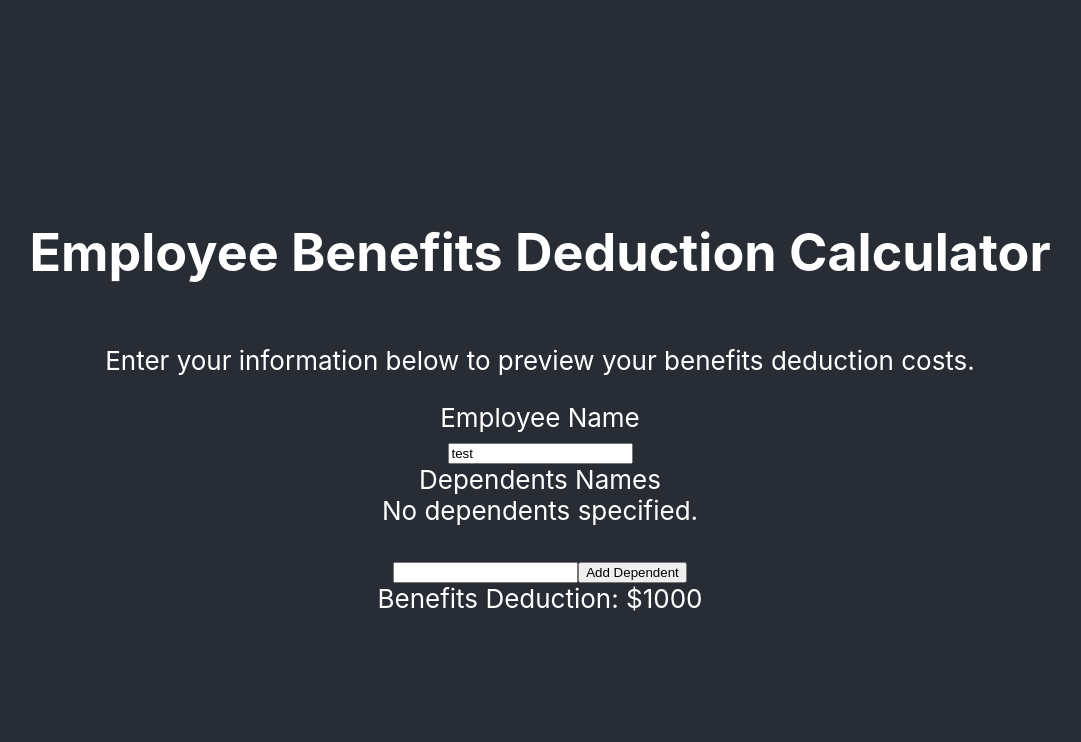
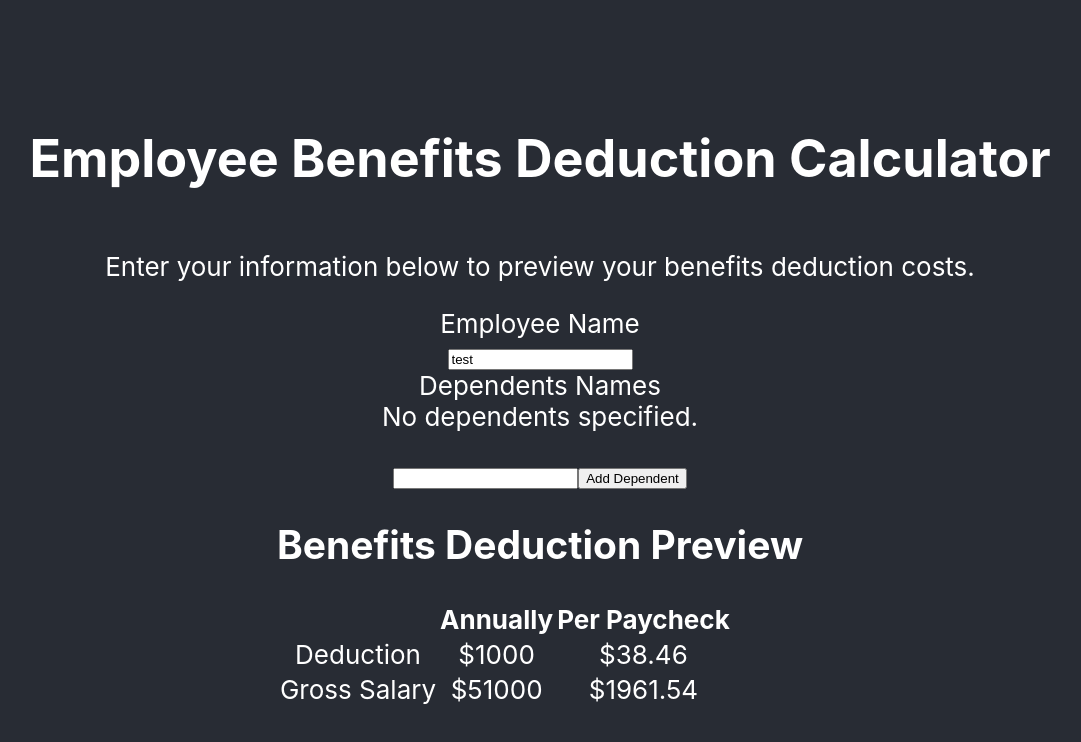
Before and after one commit to jetpackgone/benefits-deduction-calculator, a React (Create React App) app: page / in a window 1280 px wide. Shown: the top 742 px of the page, without its empty margins (100-1181 px from the left). Built offline with nearby package versions, Linux system fonts and the light colour scheme.

Commit message:
Updated BenefitsPreview to use table

```diff
--- a/src/components/BenefitsPreview.tsx
+++ b/src/components/BenefitsPreview.tsx
@@ -2,14 +2,28 @@ import React from "react";
 import * as benefits from '../core/benefits';
 
 export class BenefitsPreview extends React.Component <{ employeeName: string, dependentNames: string[] }, {}> {
-  constructor(props: any) {
-    super(props);
-  }
-
   render() {
+    const annualCost = benefits.calculateAnnualCost(this.props.employeeName, this.props.dependentNames);
     return (
       <div>
-        Benefits Deduction: ${benefits.calculateAnnualCost(this.props.employeeName, this.props.dependentNames)}
+        <h2>Benefits Deduction Preview</h2>
+        <table>
+          <tr>
+            <th></th>
+            <th>Annually</th>
+            <th>Per Paycheck</th>
+          </tr>
+          <tr>
+            <td>Deduction</td>
+            <td>${annualCost}</td>
+            <td>${benefits.convertToPerPaycheckCost(annualCost)}</td>
+          </tr>
+          <tr>
+            <td>Gross Salary</td>
+            <td>${benefits.calculateGrossSalary(annualCost)}</td>
+            <td>${benefits.calculateGrossPaycheck(annualCost)}</td>
+          </tr>
+        </table>
       </div>
     );
   }
```
